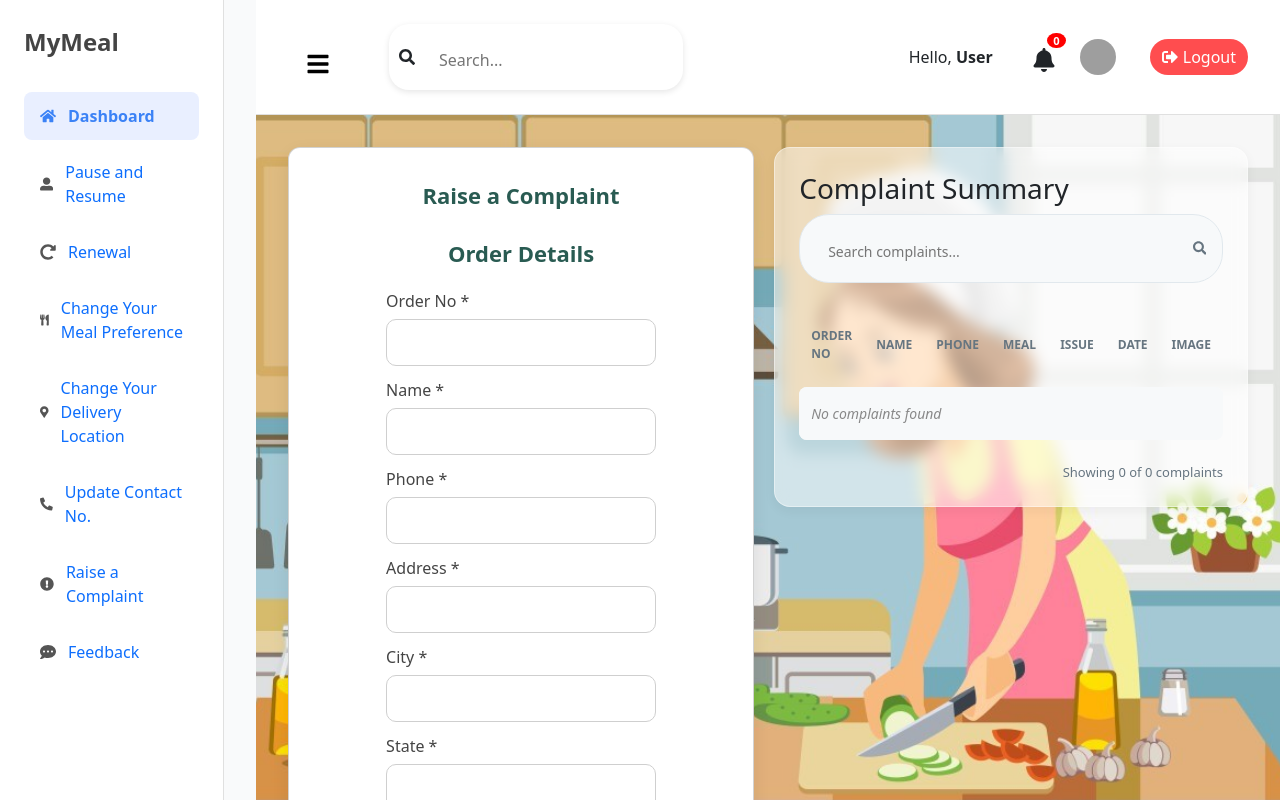
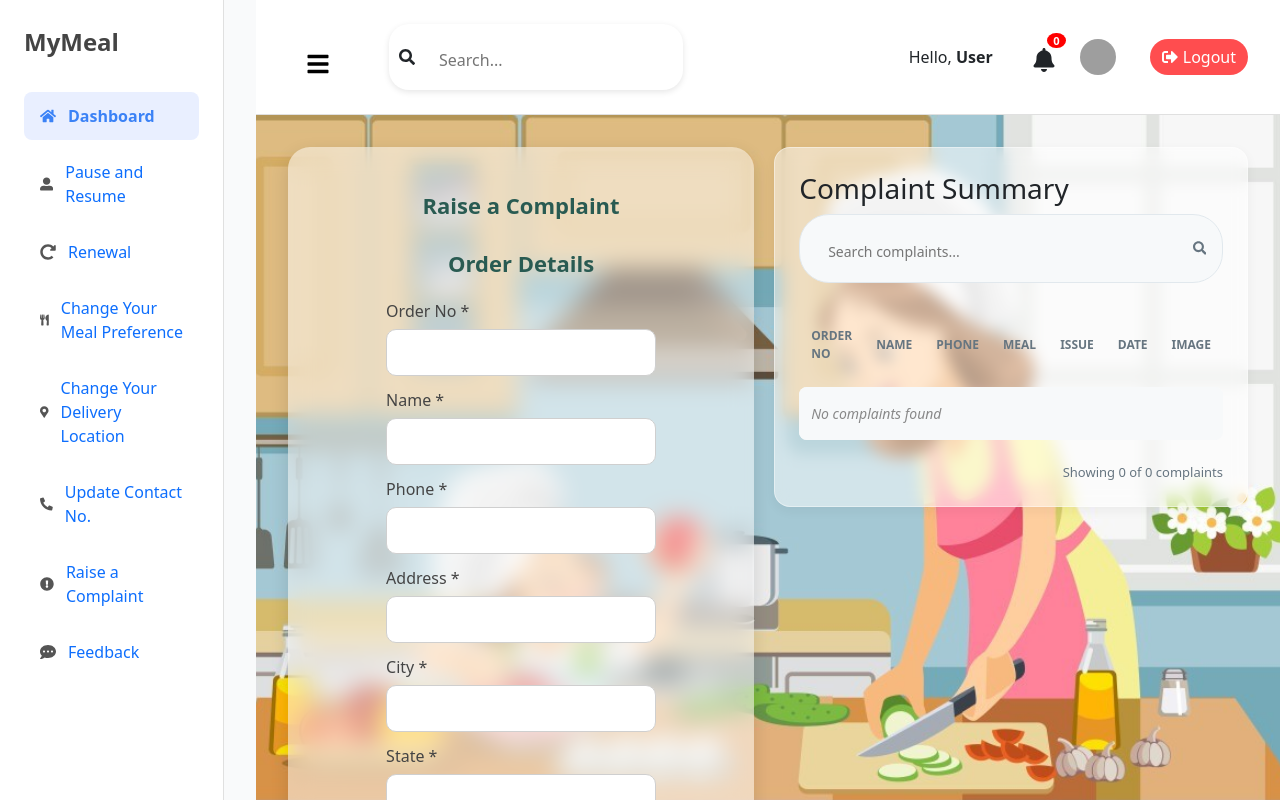
Before and after one commit to kkshopweb2-dot/MyMealsApp, a React (Create React App) app: page /complaint in a window 1280 px wide. Built offline with nearby package versions, Linux system fonts and the light colour scheme; sample sign-in values are in the browser's storage; grey boxes are pictures that could not be loaded.

Commit message:
refactor: Remove redundant 'card' container and apply styling directly to 'form-wrapper' in Complaint.jsx and Complaint.css

```diff
--- a/src/component/Complaint/Complaint.jsx
+++ b/src/component/Complaint/Complaint.jsx
@@ -57,7 +57,6 @@ const Complaint = () => {
           <div className="empty-dashboard">
             <div className="form-and-table-container">
               <div className="form-wrapper">
-                <div className="card">
                 {/* Step-based rendering inside card */}
                 <h2 className="heading">Raise a Complaint</h2>
                 {step === "order" && (
@@ -78,7 +77,6 @@ const Complaint = () => {
 
                 {step === "thankyou" && <ThankYou />}
               </div>
-              </div>
               <div className="table-container">
                 <ComplaintTable />
               </div>
--- a/src/css/Complaint.css
+++ b/src/css/Complaint.css
@@ -3,7 +3,7 @@
 /* Centering form properly */
 
 /* Elegant glass card */
-.card {
+.form-wrapper {
   background: rgba(255, 255, 255, 0.5); /* more transparent */
   backdrop-filter: blur(12px); /* maintains glass effect */
   border-radius: 22px;
@@ -17,7 +17,7 @@
   align-items: center;
 }
 
-.card:hover {
+.form-wrapper:hover {
   transform: translateY(-3px);
 }
 
```
Lines whose indentation alone changed are shown as unchanged.
